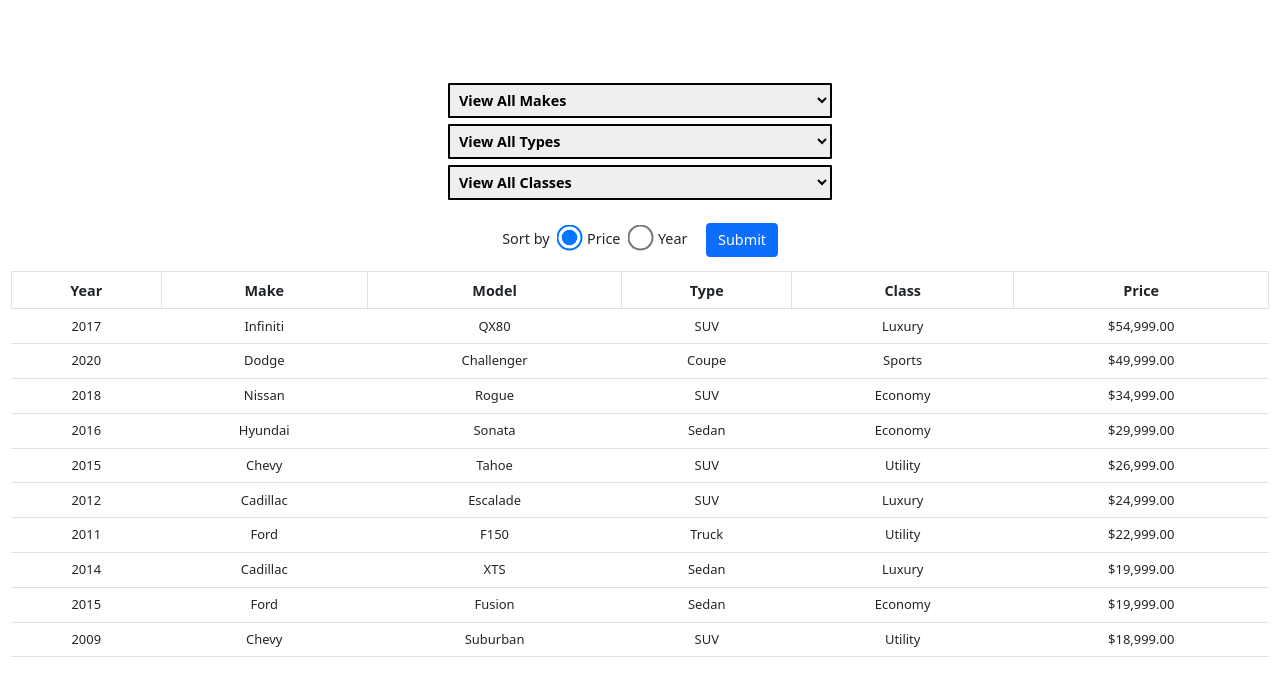
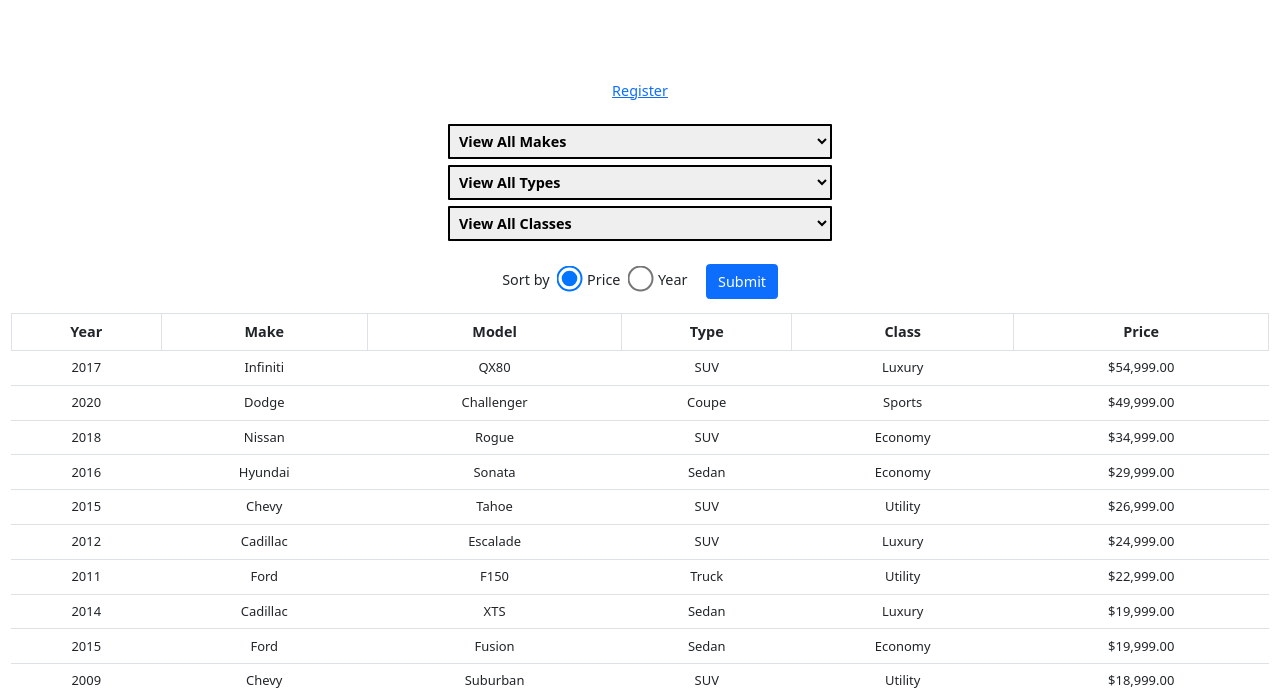
Before and after one commit to codyhinz/sessioncookies, a PHP site: page /index.php in a window 1280 px wide. Shown: the part 79-777 px from the top of the page. Run offline with PHP 8.4, Linux system fonts and the light colour scheme; data comes from the database, SQL or seed files in the repository.

Commit message:
Adding the header

```diff
--- a/view/header.php
+++ b/view/header.php
@@ -11,3 +11,12 @@
 <body class="container-fluid text-center">
     <main>
     <header>Zippy's Used Autos<hr/></header>
+    <div>
+        <?php if($action != 'register' && !isset($_SESSION['userid']) && $action != 'logout') { ?>
+            <a class="register_link" href=".?action=register">Register</a>
+        <?php } else if($action != 'register' && isset($_SESSION['userid']) && $action != 'logout') { ?>
+            <p class="register_link">Welcome, <?= $_SESSION['userid']; ?>! (<a href=".?action=logout">Sign Out</a>)</p>
+        <?php } else { ?>
+            <div class="register_link">&nbsp;</div>
+        <?php } ?>
+    </div>
```
